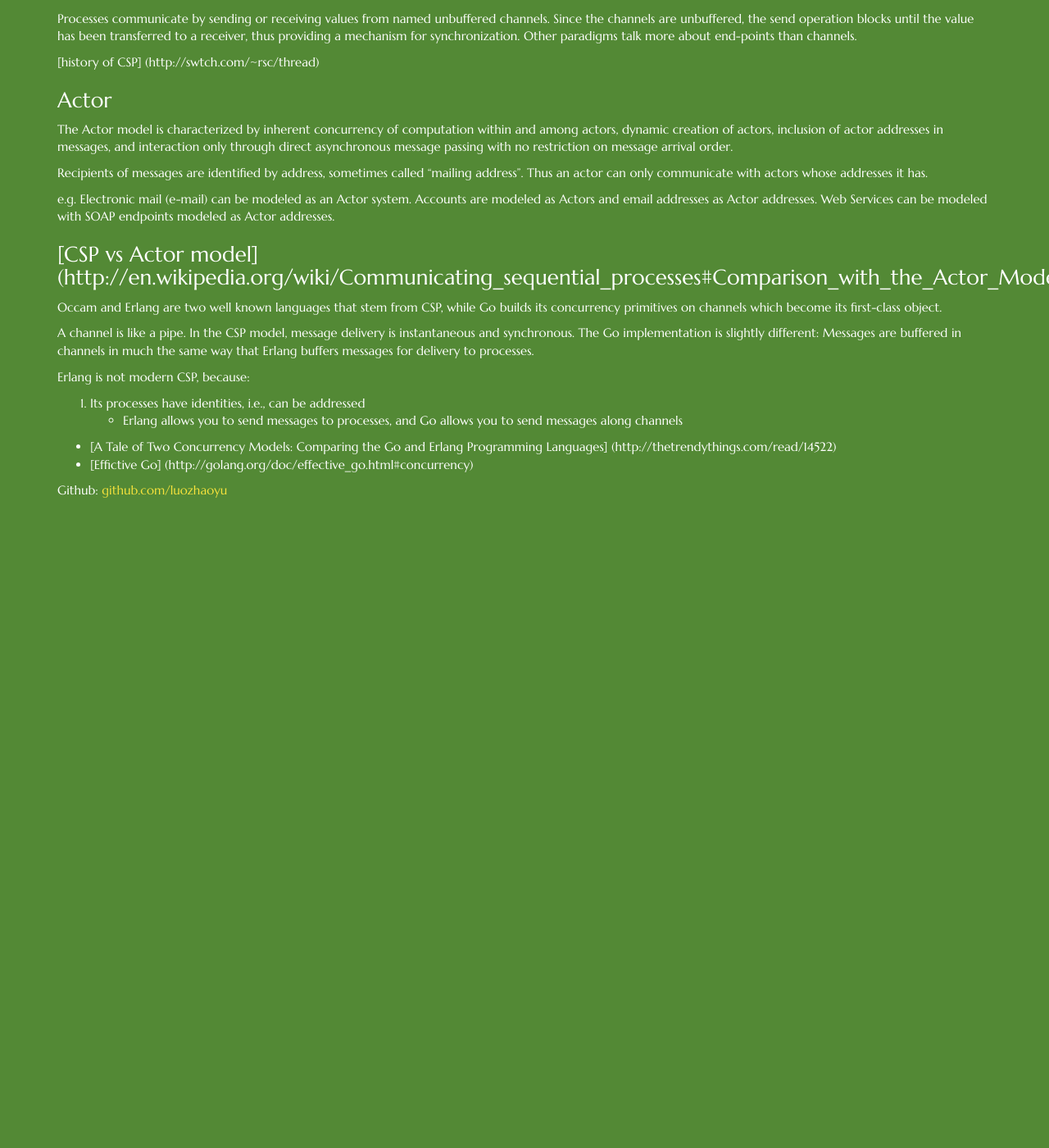
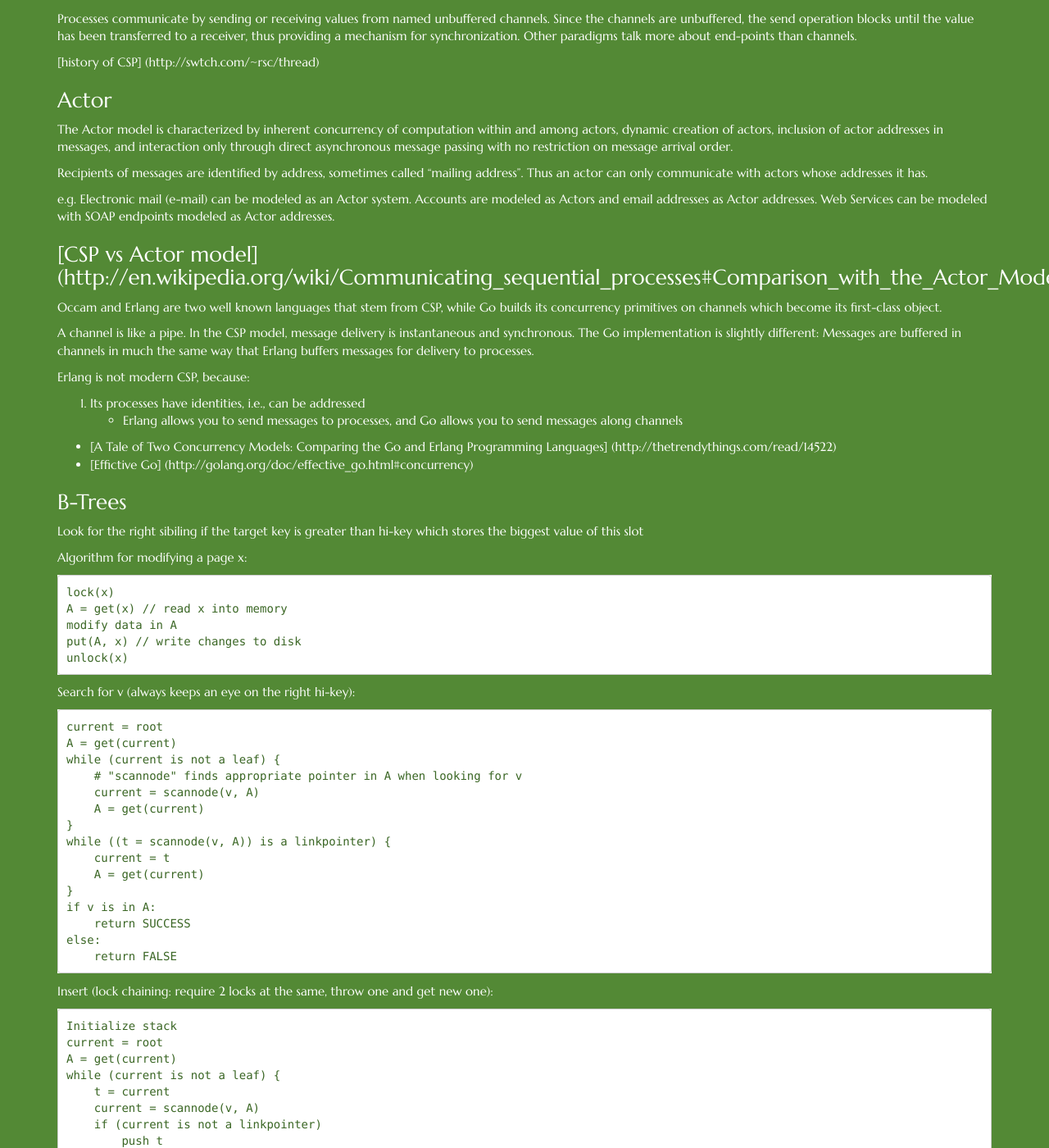
Before and after one commit to luozhaoyu/luozhaoyu.github.io, a Jekyll site: the page built from _posts/2015-2-6-concurrency-model.md, in a window 1280 px wide and 1400 px high, scrolled down 795 px. Shown: the whole window at 82% size. Built offline with Jekyll 4.4.1, drawn with Linux system fonts in a browser that asks for light colours; nearby versions of some CDN libraries; Markdown is read by kramdown in place of the engine named in the settings; before the commit the page ends 1425 px from its top, so only the background shows below that; some of the changed text lies outside the part shown.

Commit message:
update b link

```diff
--- a/_posts/2015-2-6-concurrency-model.md
+++ b/_posts/2015-2-6-concurrency-model.md
@@ -43,3 +43,74 @@ Erlang is not modern CSP, because:
 
 * [A Tale of Two Concurrency Models: Comparing the Go and Erlang Programming Languages] (http://thetrendythings.com/read/14522)
 * [Effictive Go] (http://golang.org/doc/effective_go.html#concurrency)
+
+### B-Trees
+Look for the right sibiling if the target key is greater than hi-key which stores the biggest value of this slot
+
+Algorithm for modifying a page x:
+
+    lock(x)
+    A = get(x) // read x into memory
+    modify data in A
+    put(A, x) // write changes to disk
+    unlock(x)
+
+Search for v (always keeps an eye on the right hi-key):
+
+    current = root
+    A = get(current)
+    while (current is not a leaf) {
+        # "scannode" finds appropriate pointer in A when looking for v
+        current = scannode(v, A)
+        A = get(current)
+    }
+    while ((t = scannode(v, A)) is a linkpointer) {
+        current = t
+        A = get(current)
+    }
+    if v is in A:
+        return SUCCESS
+    else:
+        return FALSE
+
+Insert (lock chaining: require 2 locks at the same, throw one and get new one):
+
+    Initialize stack
+    current = root
+    A = get(current)
+    while (current is not a leaf) {
+        t = current
+        current = scannode(v, A)
+        if (current is not a linkpointer)
+            push t
+    }
+    lock(current)
+    A = get(current)
+    move_right()
+
+DoInsertion:
+
+    if A is safe: # A has room
+        insert new key/ptr pair on A
+        put(A, current)
+        unlock(current)
+    else: # has to split
+        u = allocate new page for B
+        redistribute A over A & B
+        y = max value on A now
+        make high key of B equal old high key of A # strech node A into two nodes, but the maximum remains the same
+        make right link of B equal old right link to A
+        make high key of A equal y
+        make right link of A point to B
+        put(B, u)
+        put(A, current)
+
+        # update the parent to prevent the horizontal link lists from becoming too big
+        oldnode = current
+        new key/pointer pair = (y, u)
+        current = pop(stack) # picking the parent
+        lock(current)
+        A = get(current)
+        move_right() // might hold 3 locks
+        unlock(oldnode)
+        goto DoInsertion
```
